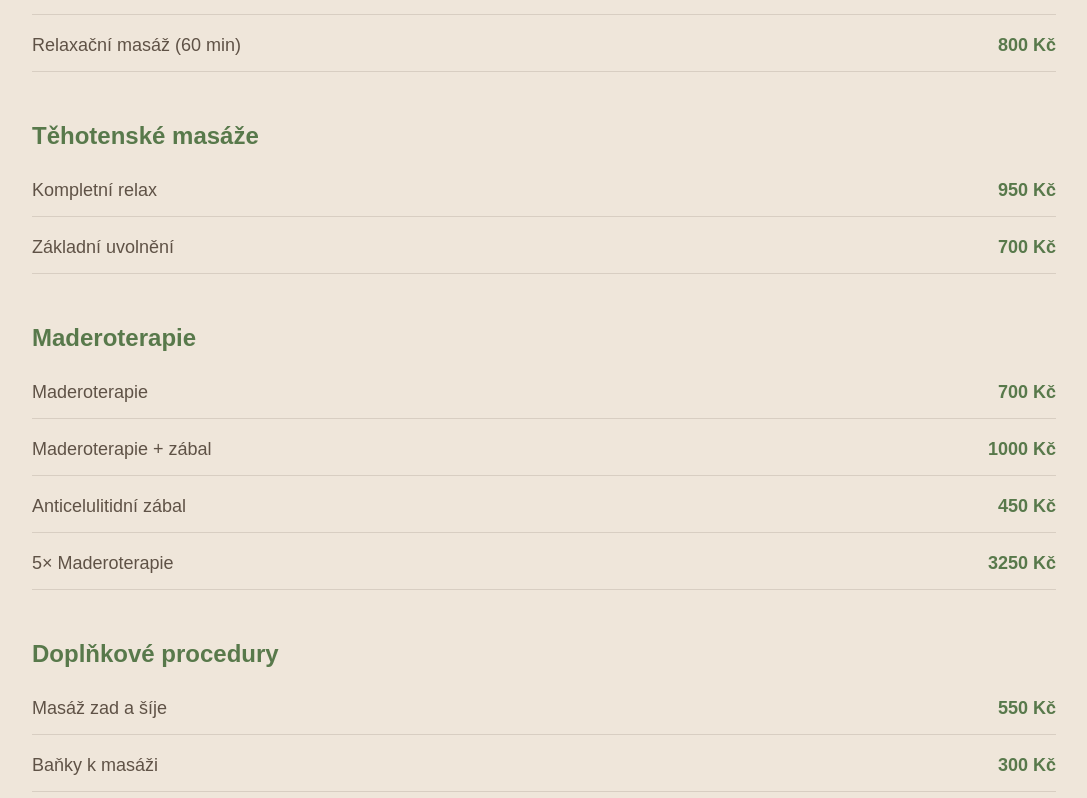
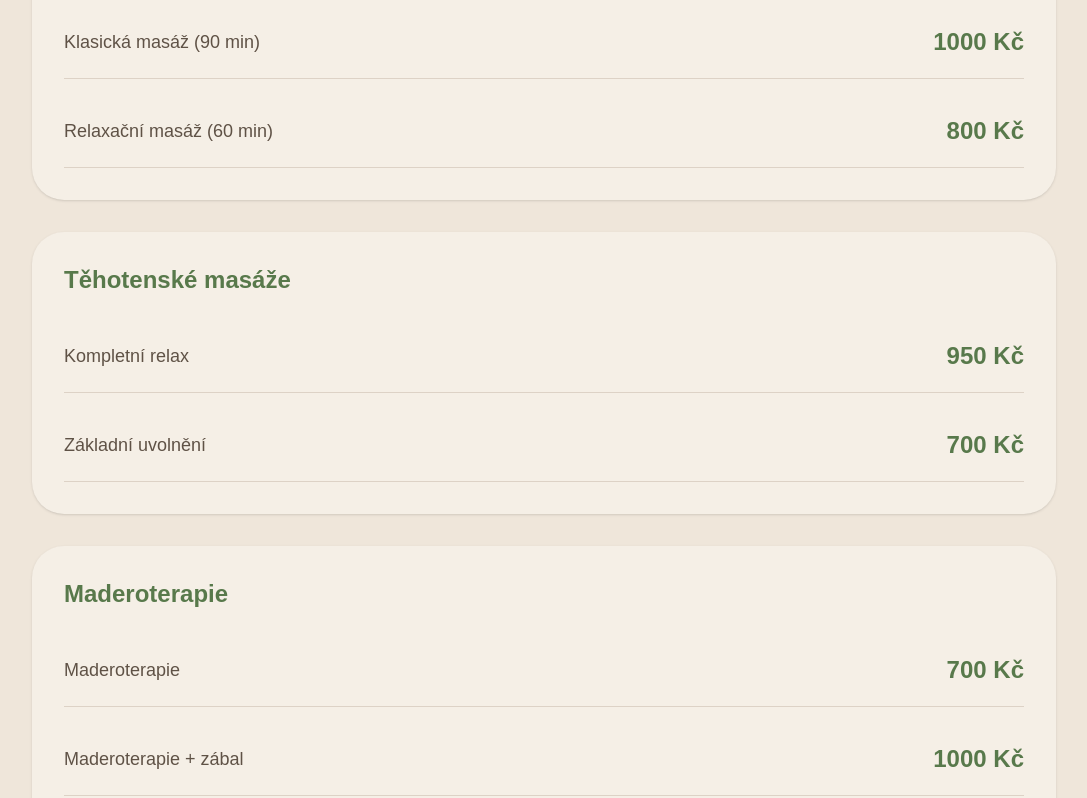
Before and after one commit to michaltacek-hub/mmr-system, a Next.js app: page / in a window 1280 px wide. Shown: the part 3182-3980 px from the top of the page, without its empty margins (96-1183 px from the left). Built offline with nearby package versions, Linux system fonts and the light colour scheme.

Commit message:
Improve pricing section layout and styling

```diff
--- a/app/components/pricing.tsx
+++ b/app/components/pricing.tsx
@@ -13,10 +13,10 @@ export default function Pricing() {
           </h2>
         </div>
 
-        <div className="space-y-12">
+        <div className="grid gap-8">
 
           {/* Klasické masáže */}
-          <div>
+          <div className="bg-[#f5efe6] rounded-[2rem] p-8 shadow-sm">
             <h3 className="text-2xl font-semibold text-[#58794B] mb-6">
               Klasické masáže
             </h3>
@@ -28,7 +28,7 @@ export default function Pricing() {
           </div>
 
           {/* Těhotenské masáže */}
-          <div>
+          <div className="bg-[#f5efe6] rounded-[2rem] p-8 shadow-sm">
             <h3 className="text-2xl font-semibold text-[#58794B] mb-6">
               Těhotenské masáže
             </h3>
@@ -40,7 +40,7 @@ export default function Pricing() {
           </div>
 
           {/* Maderoterapie */}
-          <div>
+          <div className="bg-[#f5efe6] rounded-[2rem] p-8 shadow-sm">
             <h3 className="text-2xl font-semibold text-[#58794B] mb-6">
               Maderoterapie
             </h3>
@@ -54,7 +54,7 @@ export default function Pricing() {
           </div>
 
           {/* Doplňkové procedury */}
-          <div>
+          <div className="bg-[#f5efe6] rounded-[2rem] p-8 shadow-sm">
             <h3 className="text-2xl font-semibold text-[#58794B] mb-6">
               Doplňkové procedury
             </h3>
@@ -79,12 +79,12 @@ type PriceRowProps = {
 
 function PriceRow({ service, price }: PriceRowProps) {
   return (
-    <div className="flex justify-between items-center border-b border-[#d8cec2] pb-3">
+   <div className="flex justify-between items-center border-b border-[#ddd2c6] py-5">
       <span className="text-lg text-[#5f5246]">
         {service}
       </span>
 
-      <span className="font-semibold text-[#58794B] text-lg">
+      <span className="text-2xl font-bold text-[#58794B] whitespace-nowrap">
         {price}
       </span>
     </div>
```
